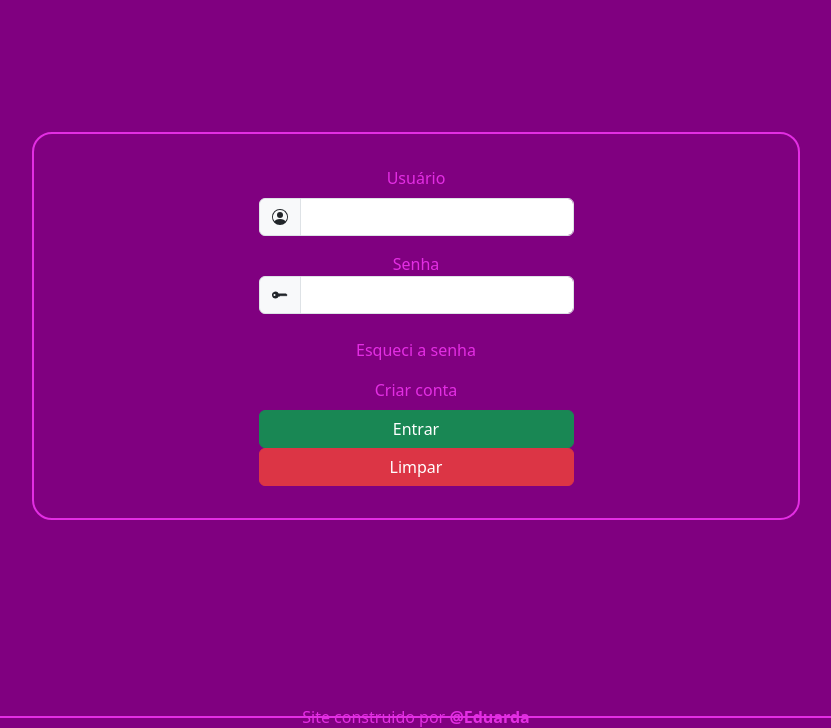
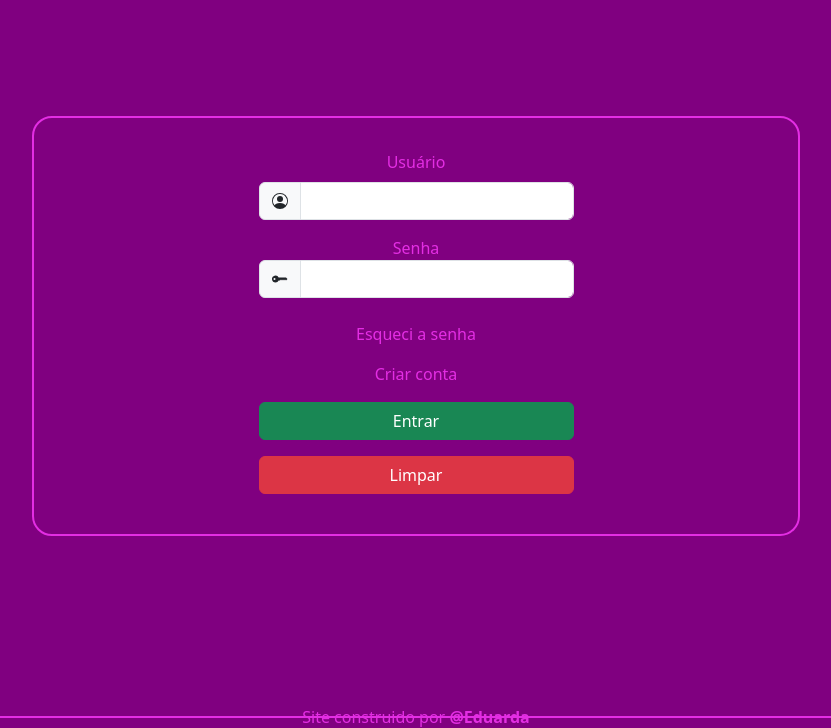
Before and after one commit to Eduarda-Bezerra/formulariosHTML5, a plain HTML site: page index.html in a window 1280 px wide. Shown: the part 74-802 px from the top of the page, without its empty margins (224-1055 px from the left). Drawn offline with nearby package versions, Linux system fonts and the light colour scheme.

Commit message:
...........

```diff
--- a/css/style.css
+++ b/css/style.css
@@ -62,6 +62,10 @@ input{
     position: relative;
 }
 
+input[type="submit"], input[type="reset"]{
+    margin: 0.5rem;
+}
+
 footer{
     bottom: 0;
     height: 10px;
```
